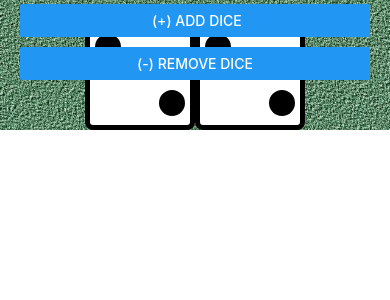
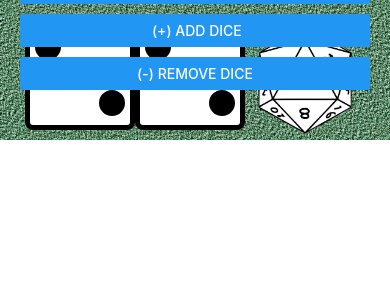
Before and after one commit to Alex-Abrams/dice-pals, a React Native app: screen / in a window 390 px wide. Shown: the top 300 px of the page. Built offline with nearby package versions, Linux system fonts and the light colour scheme.

Commit message:
Added new 20 sided die features.

```diff
--- a/frontend/screens/front_page.js
+++ b/frontend/screens/front_page.js
@@ -1,5 +1,5 @@
 import React, { Component } from 'react';
-import { View, Button, Text, StyleSheet, ImageBackground } from 'react-native';
+import { View, Button, Text, StyleSheet, ImageBackground, Image } from 'react-native';
 import DiceSix from './dice_six';
 import DiceFive from './dice_five';
 import DiceFour from './dice_four';
@@ -69,6 +69,7 @@ class FrontPage extends React.Component {
             {die[dice_number_array[i]].dice}
           </View>
         )}
+        <Image source={require('../images/cropped_20_sided.png')} style={{ height: 120, width: 120}} />
       </View>
     );
 
@@ -128,15 +129,14 @@ class FrontPage extends React.Component {
     return(
       <View style={{backgroundColor: '#f2f2f2', height: '100%' }}>
       <ImageBackground source={require('../images/playingmat.jpg')} style={{ width: '100%', height: '100%' }}>
-        <View>
 
 
         <View>
           {this.displayDie(dice_hash, dice_number_array, this.state.total_dice)}
+
         </View>
 
 
-        </View>
 
         <View style={styles.buttons_container}>
 
```
Also changed, not shown: frontend/dice_displays/20_sided/20_sided.js (added, +19 -0 lines), frontend/images/20-sided-edited.png (added), frontend/images/cropped_20_sided.png (added).
